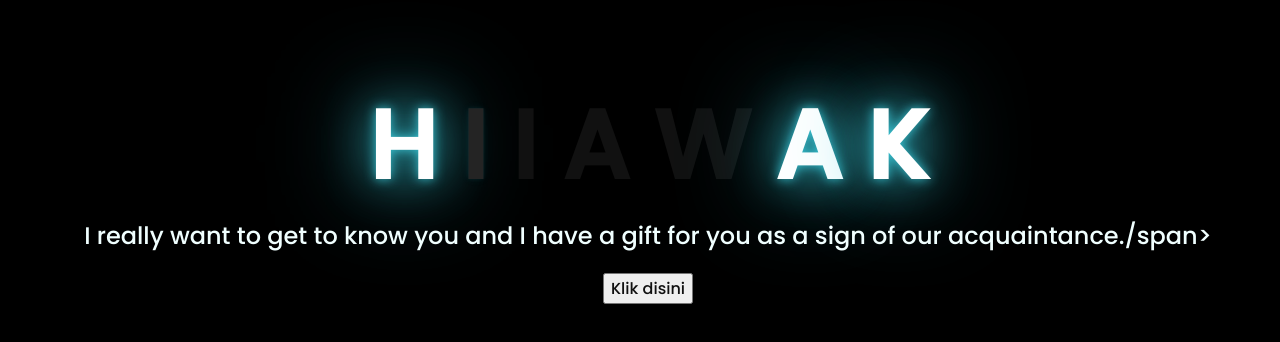
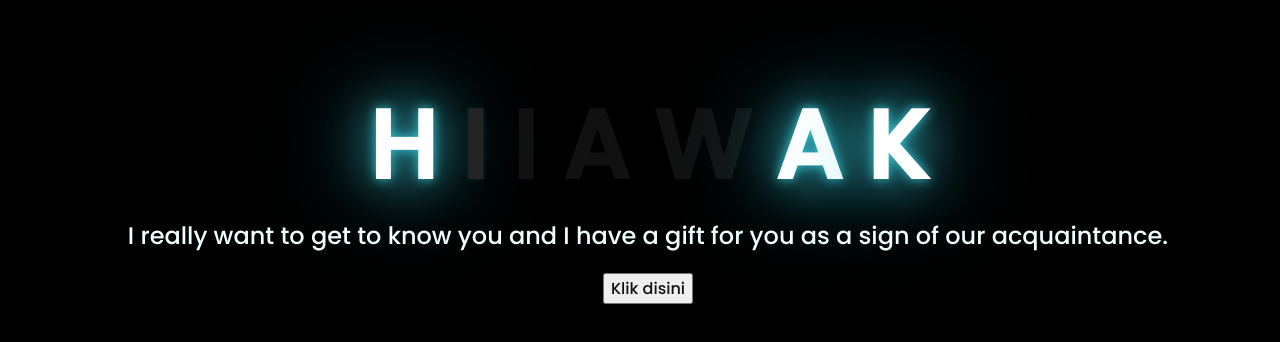
Before and after one commit to muhdbusy/hehehe.github.io, a plain HTML site: page index.html in a window 1280 px wide. Shown: the part 220-562 px from the top of the page. Drawn offline with Linux system fonts and the light colour scheme.

Commit message:
Update index.html

```diff
--- a/index.html
+++ b/index.html
@@ -22,7 +22,7 @@
 
     </div>
     <div class="description">
-        <span>I really want to get to know you and I have a gift for you as a sign of our acquaintance./span>
+        <span>I really want to get to know you and I have a gift for you as a sign of our acquaintance.
     </div>
     <div class="button">
         <button>
```
